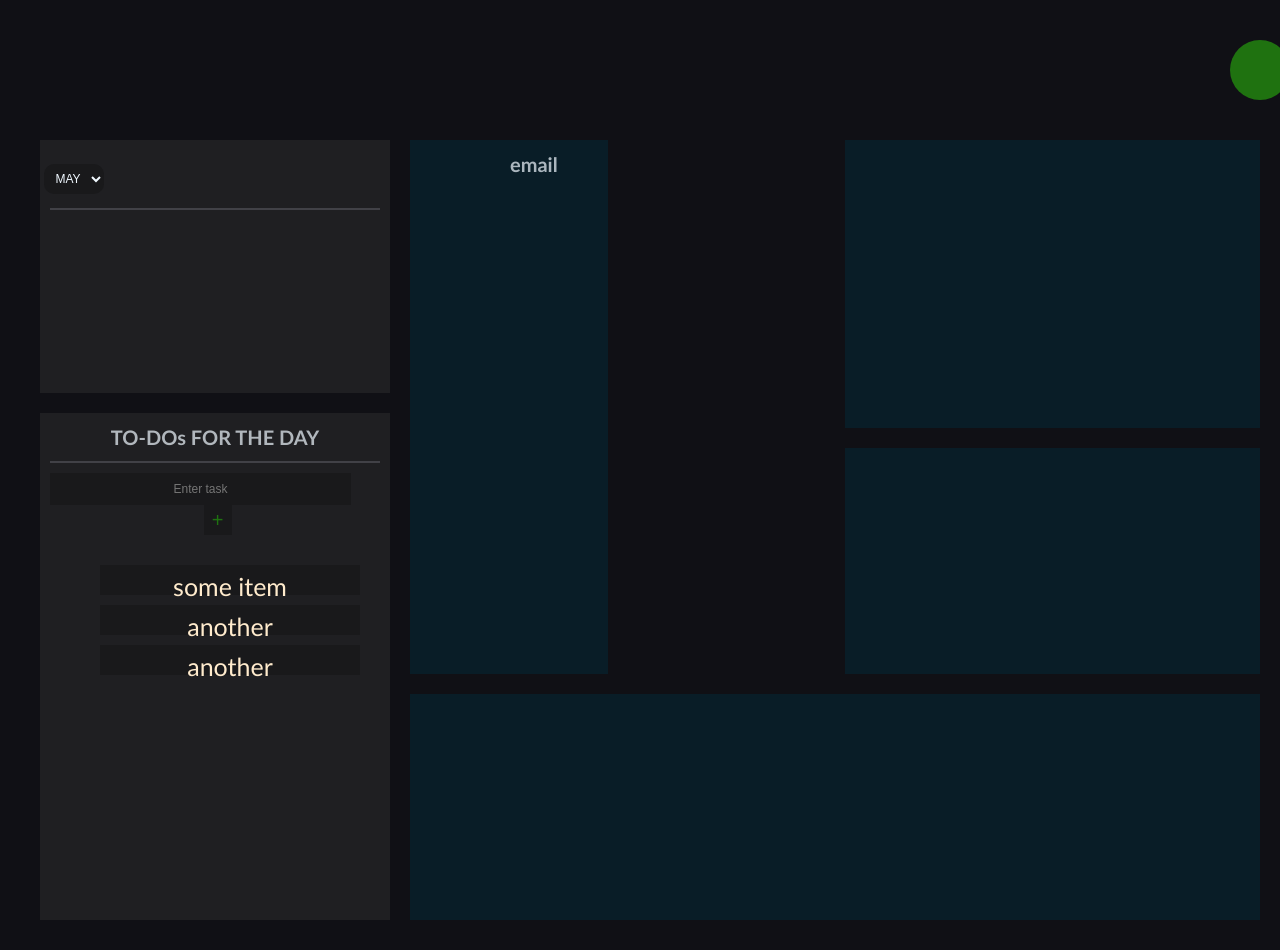
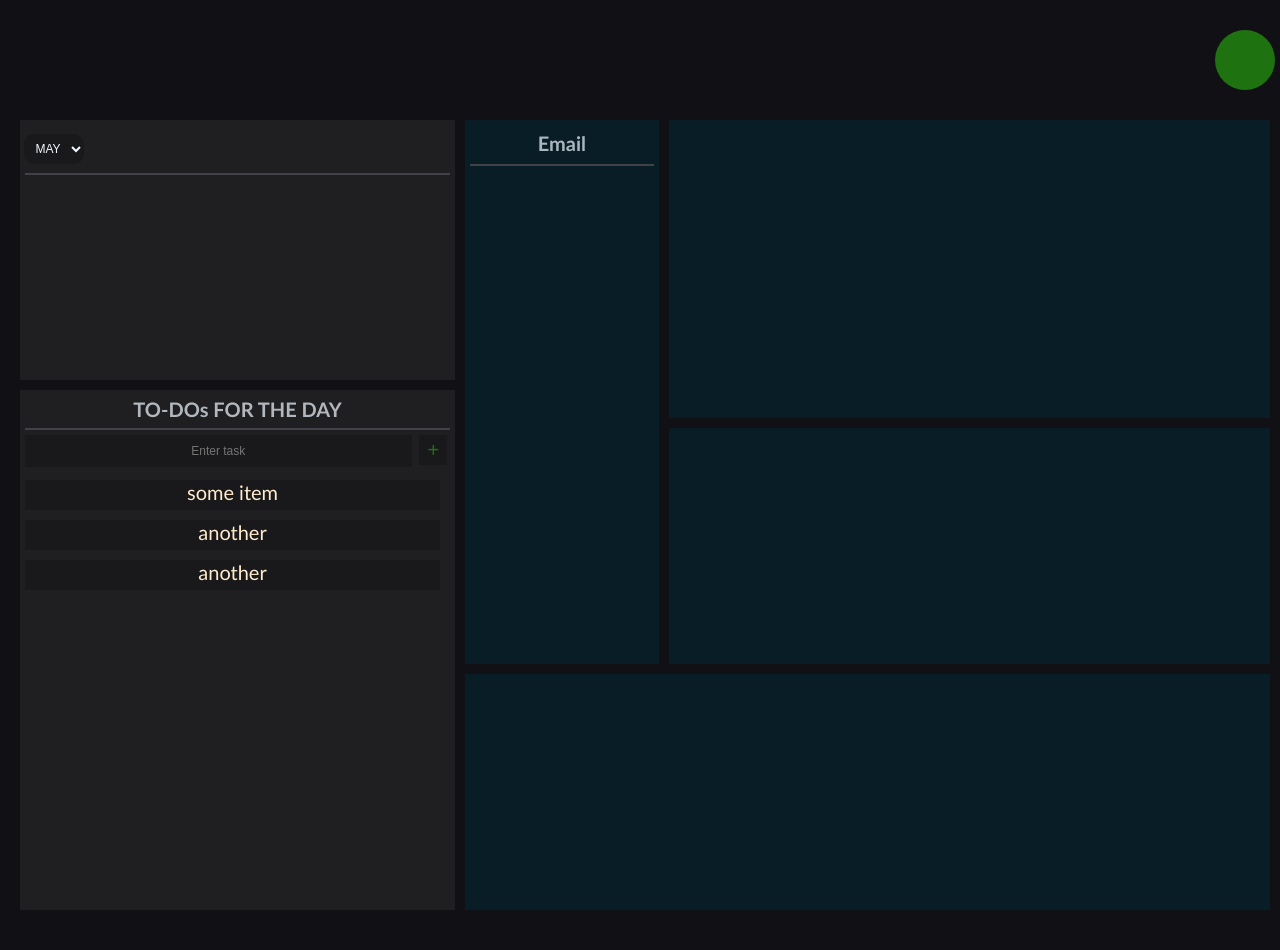
Before and after one commit to ActiveMasquerade/project_api, a plain HTML site: page index.html in a window 1280 px wide. Shown: the top 950 px of the page. After the commit the page ends 925 px from the top, so only its background shows below. Drawn offline with Linux system fonts and the light colour scheme.

Commit message:
added todo list, and logic for realtime clock

```diff
--- a/buttons.css
+++ b/buttons.css
@@ -10,7 +10,7 @@ body {
     width: 100%;
 }
 * {
-    margin: 10px;
+    margin: 5px;
 
 }
 .image  {
@@ -63,20 +63,20 @@ body {
 .Email {
     grid-area: 1 /1 / 4 / 2;
     background-color: #091d27;
-    display: flex;
+    text-align: center;
 }
 .placeholder2 {
     grid-area: 4 / 1 / 5 / 5;
     background-color: #091d27;
 }
 .placeholder3 {
-    grid-column: 3 / 5;
+    grid-column: 2 / 5;
     grid-row: 3/4;
     background-color: #091d27;
     border: 2px aliceblue;
 }
 .placeholder4 {
-    grid-column: 3 / 5;
+    grid-column: 2 / 5;
     grid-row: 1 /3;
     background-color: #091d27;
 }
@@ -136,12 +136,13 @@ select {
     font: 100;
 }
 #task-list li {
+    float: left;
     box-sizing: border-box;
     background-color: #19191b;
-    width: 260px;
+    width: 415px;
     height: 30px;
-    margin-left: 0px;
-    padding-top: 6px;
+    margin-left: -45px;
+    font-size: 20px;
 }
 #task-list {
     list-style-type: none;
@@ -157,5 +158,6 @@ h1 {
     opacity: 0.7;
 }
 .etext {
-    padding-left: 90px;
+    padding-top: 3%;
+    padding-bottom: 2%;
 }
--- a/index.html
+++ b/index.html
@@ -51,7 +51,8 @@
         <div class="anything">
 
             <div class="Email">
-               <h1 class="etext">email</h1>
+               <h1 class="etext">Email</h1>
+               <div class="line"></div>
             </div>
 
             <div class="placeholder2"></div>
```
